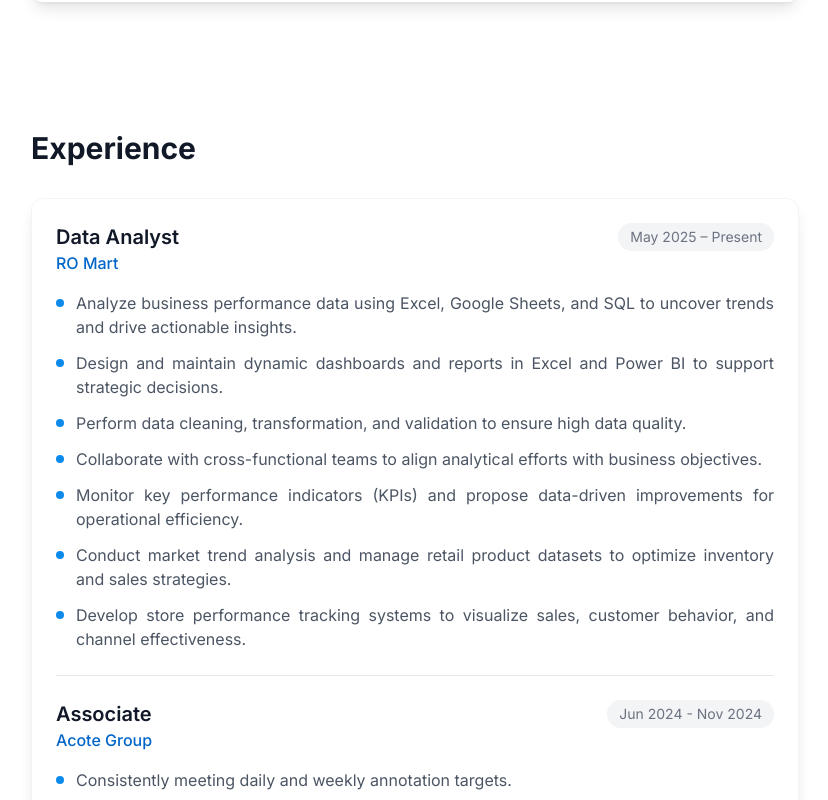
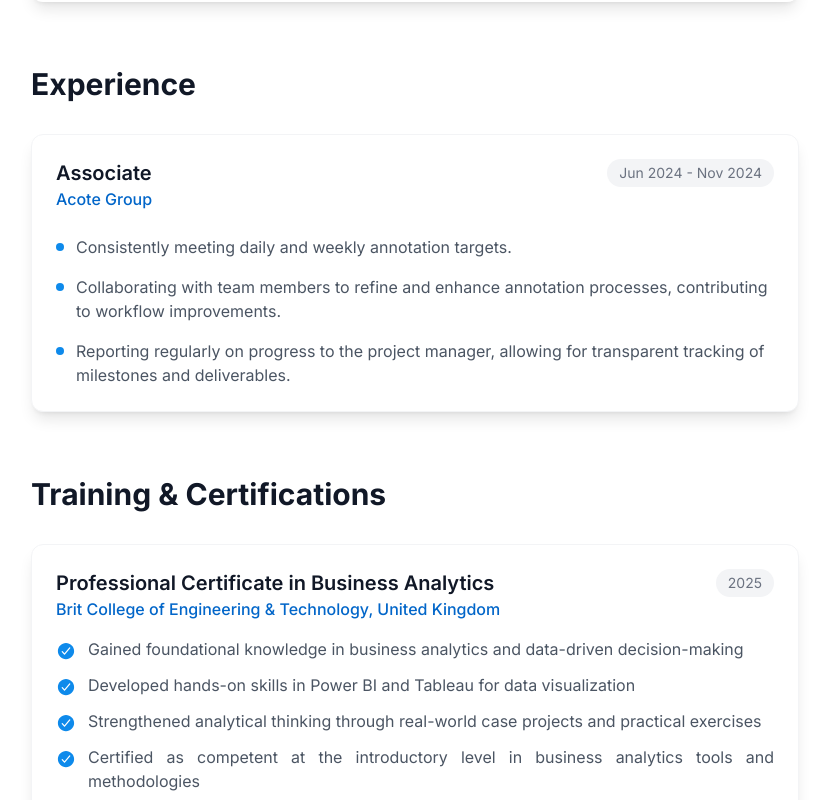
Before and after one commit to shaun-mia/Portfolio, a React (Vite) app: page /about in a window 1280 px wide. Shown: the part 720-1520 px from the top of the page, without its empty margins (225-1053 px from the left). Built offline with nearby package versions, Linux system fonts and the light colour scheme.

Commit message:
Add links to issuer and certificate URLs in CertificationsSection for improved accessibility

```diff
--- a/src/components/about/CertificationsSection.jsx
+++ b/src/components/about/CertificationsSection.jsx
@@ -6,6 +6,8 @@ const certifications = [
   {
     title: "Professional Certificate in Business Analytics",
     issuer: "Brit College of Engineering & Technology, United Kingdom",
+    link: "https://bcet.uk/",
+    certificateUrl: "https://drive.google.com/file/d/1pDcPu1sOnaBMPGFbOE4g2DKUHcFmVUR_/view?usp=sharing",
     duration: "2025",
     description: [
       "Gained foundational knowledge in business analytics and data-driven decision-making",
@@ -18,6 +20,7 @@ const certifications = [
   {
     title: "Data Analyst Job Ready Bootcamp",
     issuer: "Data Solution 360",
+    link: "https://www.datasolution360.com/",
     duration: "2024",
     description: [
       "Advanced data analysis, data cleaning, and process optimization",
@@ -29,6 +32,7 @@ const certifications = [
   {
     title: "Data Science and Machine Learning Career Path",
     issuer: "Interactive Care",
+    link: "https://interactivecares.com/",
     duration: "2025",
     description: [
       "Comprehensive machine learning algorithms and applications",
@@ -41,6 +45,7 @@ const certifications = [
   {
     title: "Entrepreneurship, Leadership, and Communication (ELC) Course",
     issuer: "Sultan Agung Islamic University (UNISSULA), Indonesia",
+    link: "https://unissula.ac.id/",
     duration: "2024",
     description: [
       "International program focusing on entrepreneurial mindset",
@@ -60,11 +65,30 @@ function CertificationCard({ cert, isLast }) {
     <div>
       <div className="flex flex-col md:flex-row md:justify-between md:items-start gap-4 mb-4">
         <div>
-          <h3 className="text-xl font-semibold text-gray-900 dark:text-white">
-            {cert.title}
-          </h3>
+          {/* If certificateUrl exists, make title a link to certificate */}
+          {cert.certificateUrl ? (
+            <a
+              href={cert.certificateUrl}
+              target="_blank"
+              rel="noopener noreferrer"
+              className="text-xl font-semibold text-gray-900 dark:text-white hover:underline"
+            >
+              {cert.title}
+            </a>
+          ) : (
+            <h3 className="text-xl font-semibold text-gray-900 dark:text-white">
+              {cert.title}
+            </h3>
+          )}
           <p className="text-primary-600 dark:text-primary-400 font-medium">
-            {cert.issuer}
+            <a
+              href={cert.link}
+              target="_blank"
+              rel="noopener noreferrer"
+              className="hover:underline"
+            >
+              {cert.issuer}
+            </a>
           </p>
         </div>
         <span className="inline-flex px-3 py-1 text-sm text-gray-500 dark:text-gray-400 bg-gray-100 dark:bg-gray-800 rounded-full">
--- a/src/components/about/ExperienceSection.jsx
+++ b/src/components/about/ExperienceSection.jsx
@@ -1,117 +1,47 @@
 import { motion } from 'framer-motion';
 
-export const ExperienceSection = () => {
-  const experiences = [
-    {
-      title: 'Data Analyst',
-      company: 'RO Mart',
-      duration: 'May 2025 – Present',
-      location: 'Dhaka, Bangladesh',
-      description: [
-        'Analyze business performance data using Excel, Google Sheets, and SQL to uncover trends and drive actionable insights.',
-        'Design and maintain dynamic dashboards and reports in Excel and Power BI to support strategic decisions.',
-        'Perform data cleaning, transformation, and validation to ensure high data quality.',
-        'Collaborate with cross-functional teams to align analytical efforts with business objectives.',
-        'Monitor key performance indicators (KPIs) and propose data-driven improvements for operational efficiency.',
-        'Conduct market trend analysis and manage retail product datasets to optimize inventory and sales strategies.',
-        'Develop store performance tracking systems to visualize sales, customer behavior, and channel effectiveness.',
-      ],
-    },
-    {
-      title: 'Associate',
-      company: 'Acote Group',
-      duration: 'Jun 2024 - Nov 2024',
-      description: [
-        'Consistently meeting daily and weekly annotation targets.',
-        'Collaborating with team members to refine and enhance annotation processes, contributing to workflow improvements.',
-        'Reporting regularly on progress to the project manager, allowing for transparent tracking of milestones and deliverables.',
-      ],
-    },
-  ];
-
-  // Sort experiences by starting year descending
-  experiences.sort((a, b) => {
-    // Extract start year from duration string
-    const getStartYear = (exp) => {
-      const match = exp.duration.match(/\b(\d{4})\b/);
-      return match ? Number(match[1]) : 0;
-    };
-    return getStartYear(b) - getStartYear(a);
-  });
-
-  return (
-    <section className="container mx-auto px-4 py-16">
+export const ExperienceSection = () => (
+  <section className="container mx-auto px-4">
     <div className="max-w-3xl mx-auto">
-        <motion.div
-          initial={{ opacity: 0, y: -20 }}
-          whileInView={{ opacity: 1, y: 0 }}
-          viewport={{ once: true }}
-        >
+      {/* Simple header without underline */}
       <h2 className="text-3xl font-bold text-gray-900 dark:text-white mb-8">
         Experience
       </h2>
-        </motion.div>
 
       <motion.div
         initial={{ opacity: 0, y: 20 }}
         animate={{ opacity: 1, y: 0 }}
         className="card p-6 hover:shadow-xl transition-all duration-300 border border-gray-100 dark:border-gray-800"
       >
-          {experiences.map((exp, index) => (
-            <div key={index}>
-              <div className="flex flex-col md:flex-row md:justify-between md:items-start gap-4 mb-4">
+        <div className="flex flex-col md:flex-row md:justify-between md:items-start gap-4 mb-6">
           <div>
             <h3 className="text-xl font-semibold text-gray-900 dark:text-white">
-                    {exp.title}
+              Associate
             </h3>
-                  {exp.company === 'RO Mart' ? (
-                    <a
-                      href="https://romartbd.com/"
-                      target="_blank"
-                      rel="noopener noreferrer"
-                      className="text-primary-600 dark:text-primary-400 font-medium hover:text-primary-800"
-                      onClick={e => e.stopPropagation()}
-                    >
-                      {exp.company}
-                    </a>
-                  ) : exp.company === 'Acote Group' ? (
-                    <a
-                      href="https://acotegroup.com/"
-                      target="_blank"
-                      rel="noopener noreferrer"
-                      className="text-primary-600 dark:text-primary-400 font-medium hover:text-primary-800"
-                      onClick={e => e.stopPropagation()}
-                    >
-                      {exp.company}
-                    </a>
-                  ) : (
             <p className="text-primary-600 dark:text-primary-400 font-medium">
-                      {exp.company}
+              Acote Group
             </p>
-                  )}
           </div>
           <span className="inline-flex px-3 py-1 text-sm text-gray-500 dark:text-gray-400 bg-gray-100 dark:bg-gray-800 rounded-full">
-                  {exp.duration}
+            Jun 2024 - Nov 2024
           </span>
         </div>
 
-              <ul className="space-y-3 text-gray-600 dark:text-gray-300 mb-4 text-justify">
-                {exp.description.map((point, idx) => (
-                  <li key={idx} className="flex items-start gap-3">
+        <ul className="space-y-4 text-gray-600 dark:text-gray-300">
+          <li className="flex items-start gap-3">
             <span className="w-2 h-2 mt-2 rounded-full bg-primary-500 flex-shrink-0"></span>
-                    <span>{point}</span>
+            <span>Consistently meeting daily and weekly annotation targets.</span>
           </li>
-                ))}
+          <li className="flex items-start gap-3">
+            <span className="w-2 h-2 mt-2 rounded-full bg-primary-500 flex-shrink-0"></span>
+            <span>Collaborating with team members to refine and enhance annotation processes, contributing to workflow improvements.</span>
+          </li>
+          <li className="flex items-start gap-3">
+            <span className="w-2 h-2 mt-2 rounded-full bg-primary-500 flex-shrink-0"></span>
+            <span>Reporting regularly on progress to the project manager, allowing for transparent tracking of milestones and deliverables.</span>
+          </li>
         </ul>
-
-              {/* Divider except after last item */}
-              {index < experiences.length - 1 && (
-                <hr className="border-t border-gray-200 dark:border-gray-700 my-6" />
-              )}
-            </div>
-          ))}
       </motion.div>
     </div>
   </section>
 );
-};
```
Lines whose indentation alone changed are shown as unchanged.
